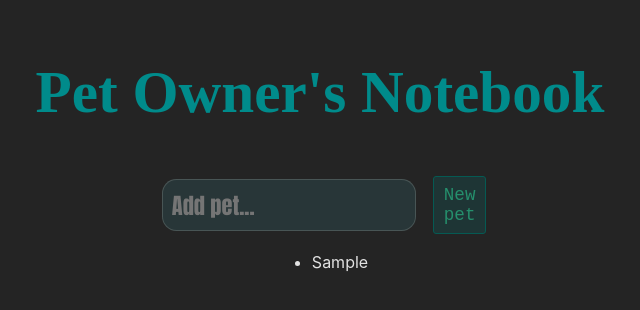
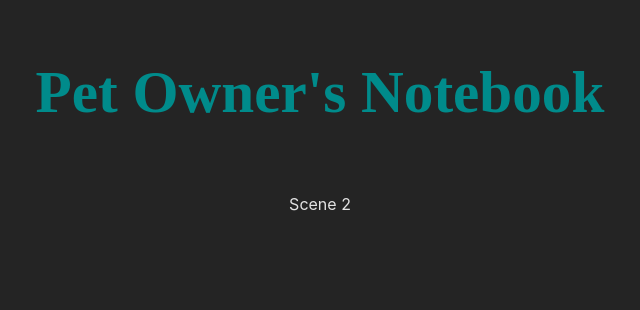
Before and after one commit to vivaldev/pet_owners_notebook, a React (Vite) app: page /frontpage in a window 1280 px wide. Both pictures are taken after typing "Sample" into the empty fields and a click on the button "New pet". Shown: the top 310 px of the page, without its empty margins (320-960 px from the left). Built offline with nearby package versions, Linux system fonts and the light colour scheme.

Commit message:
Scenes start

```diff
--- a/src/Pages/FrontPage.jsx
+++ b/src/Pages/FrontPage.jsx
@@ -6,6 +6,7 @@ import { useState, useEffect } from "react";
 const FrontPage = () => {
   const [input, setInput] = useState("");
   const [pets, setPets] = useState([]);
+  const [scene, setScene] = useState(1);
 
   useEffect(() => {
     const storedPets = localStorage.getItem("pets");
@@ -26,11 +27,15 @@ const FrontPage = () => {
     e.preventDefault();
     setPets([...pets, input]);
     setInput("");
+    setScene((prevValue) => prevValue + 1);
   }
 
   return (
     <div className="frontpage">
       <h1 className="frontpageTitle">Pet Owner's Notebook</h1>
+
+      {/* SCENES */}
+      {scene === 1 && (
         <form className="inputForm" onSubmit={addNewPet}>
           <input
             onChange={getInput}
@@ -43,11 +48,9 @@ const FrontPage = () => {
             New pet
           </button>
         </form>
-      <ul>
-        {pets.map((pet, index) => (
-          <li key={index}>{pet}</li>
-        ))}
-      </ul>
+      )}
+
+      {scene === 2 && <p>Scene 2</p>}
     </div>
   );
 };
```
Lines whose indentation alone changed are shown as unchanged.
